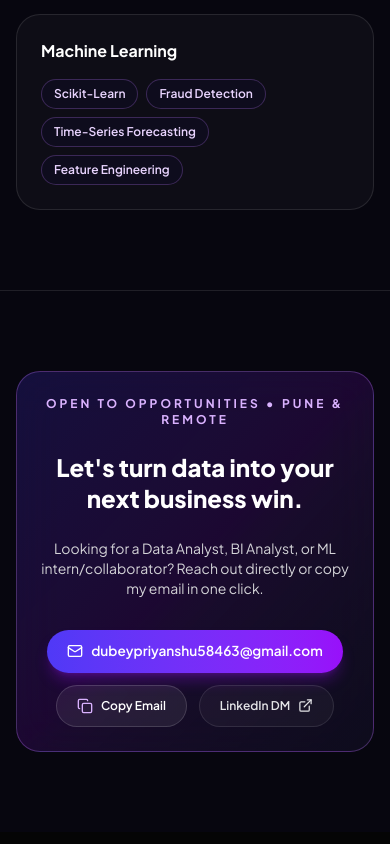
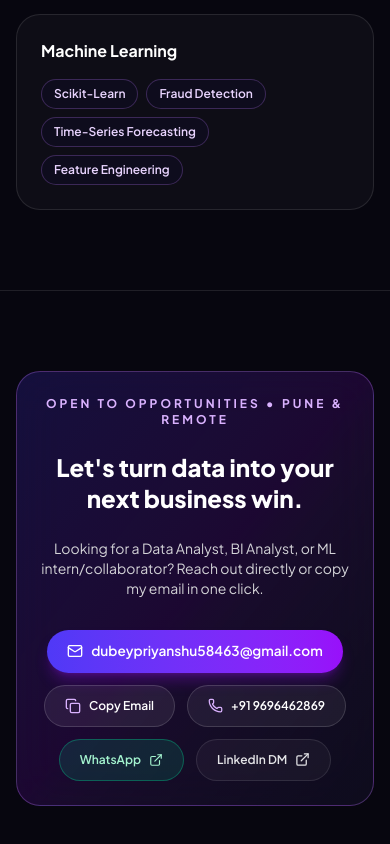
Before and after one commit to Priyanshu-1608-dubey/priyanshu-portfolio, a React (Vite) app: page / in a window 390 px wide. Shown: the part 6293-7137 px from the top of the page. Built offline with nearby package versions, Linux system fonts and the light colour scheme.

Commit message:
Add phone and WhatsApp buttons to Home

```diff
--- a/src/pages/Home.jsx
+++ b/src/pages/Home.jsx
@@ -16,6 +16,7 @@ import {
   Copy,
   Check,
   Mail,
+  Phone,
 } from 'lucide-react';
 
 const roles = [
@@ -891,6 +892,24 @@ export default function Home() {
             </button>
 
             <a
+              href="tel:+919696462869"
+              className="inline-flex items-center gap-2 px-5 py-3 rounded-full bg-white/[0.06] hover:bg-white/[0.12] border border-white/15 text-white font-semibold text-xs sm:text-sm transition"
+            >
+              <Phone size={15} className="text-purple-300 shrink-0" />
+              <span>+91 9696462869</span>
+            </a>
+
+            <a
+              href="https://wa.me/919696462869"
+              target="_blank"
+              rel="noreferrer"
+              className="inline-flex items-center gap-2 px-5 py-3 rounded-full bg-emerald-500/15 hover:bg-emerald-500/25 border border-emerald-400/35 text-emerald-200 font-semibold text-xs sm:text-sm transition"
+            >
+              <span>WhatsApp</span>
+              <ExternalLink size={14} />
+            </a>
+
+            <a
               href="https://www.linkedin.com/in/priyanshudubey1608"
               target="_blank"
               rel="noreferrer"
```
